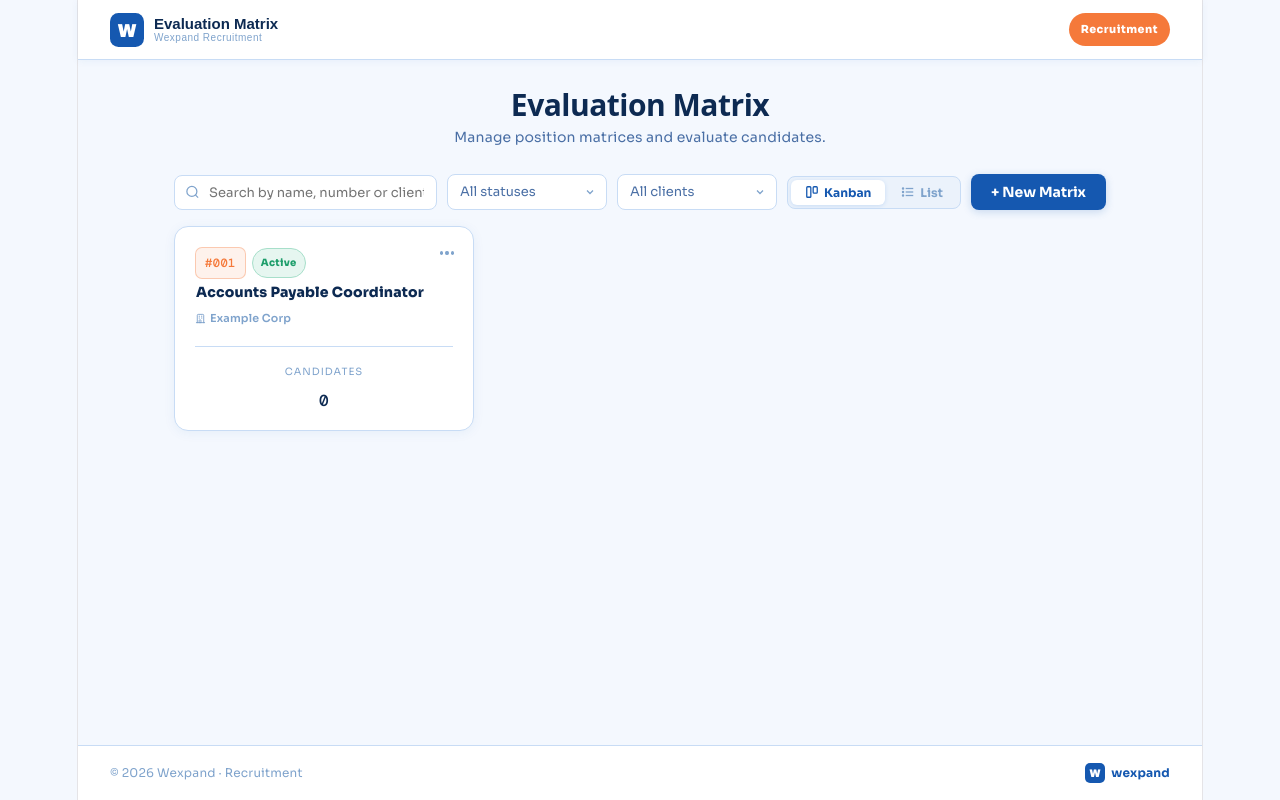
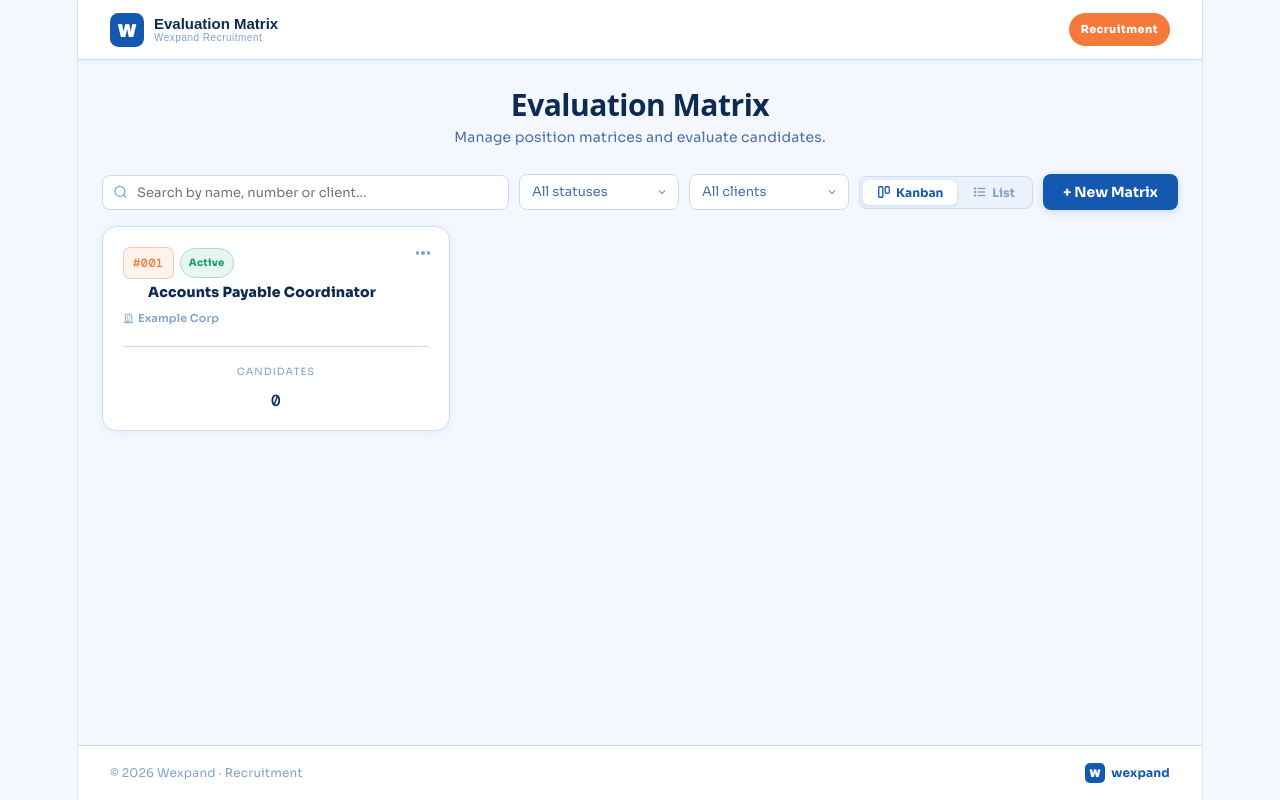
Before and after one commit to YayoMunoz/Evaluation-Matrix, a React (Vite) app: page / in a window 1280 px wide. Built offline with nearby package versions, Linux system fonts and the light colour scheme.

Commit message:
full width

```diff
--- a/src/App.jsx
+++ b/src/App.jsx
@@ -1162,7 +1162,7 @@ export default function App(){
         </div>
       </div>
 
-      <div style={{padding:"32px 24px",maxWidth:980,margin:"0 auto",flex:1,width:"100%"}}>
+      <div style={{padding:"32px 24px",maxWidth:"100%",flex:1,width:"100%"}}>
         {view==="home"&&<Home matrices={matrices} onSelect={id=>{setActiveMatrixId(id);setView("detail");}} onCreate={()=>{setActiveMatrixId(null);setView("newMatrix");}} onDelete={handleDeleteMatrix} onStatusChange={handleStatusChange}/>}
         {view==="newMatrix"&&(
           <><div style={{marginBottom:24}}><h2 style={{margin:0,color:B.textDark,fontSize:24,fontWeight:900}}>New Evaluation Matrix</h2><p style={{color:B.textMid,margin:"5px 0 0",fontSize:14}}>Enter the position number, client and name, then define the criteria.</p></div>
```
